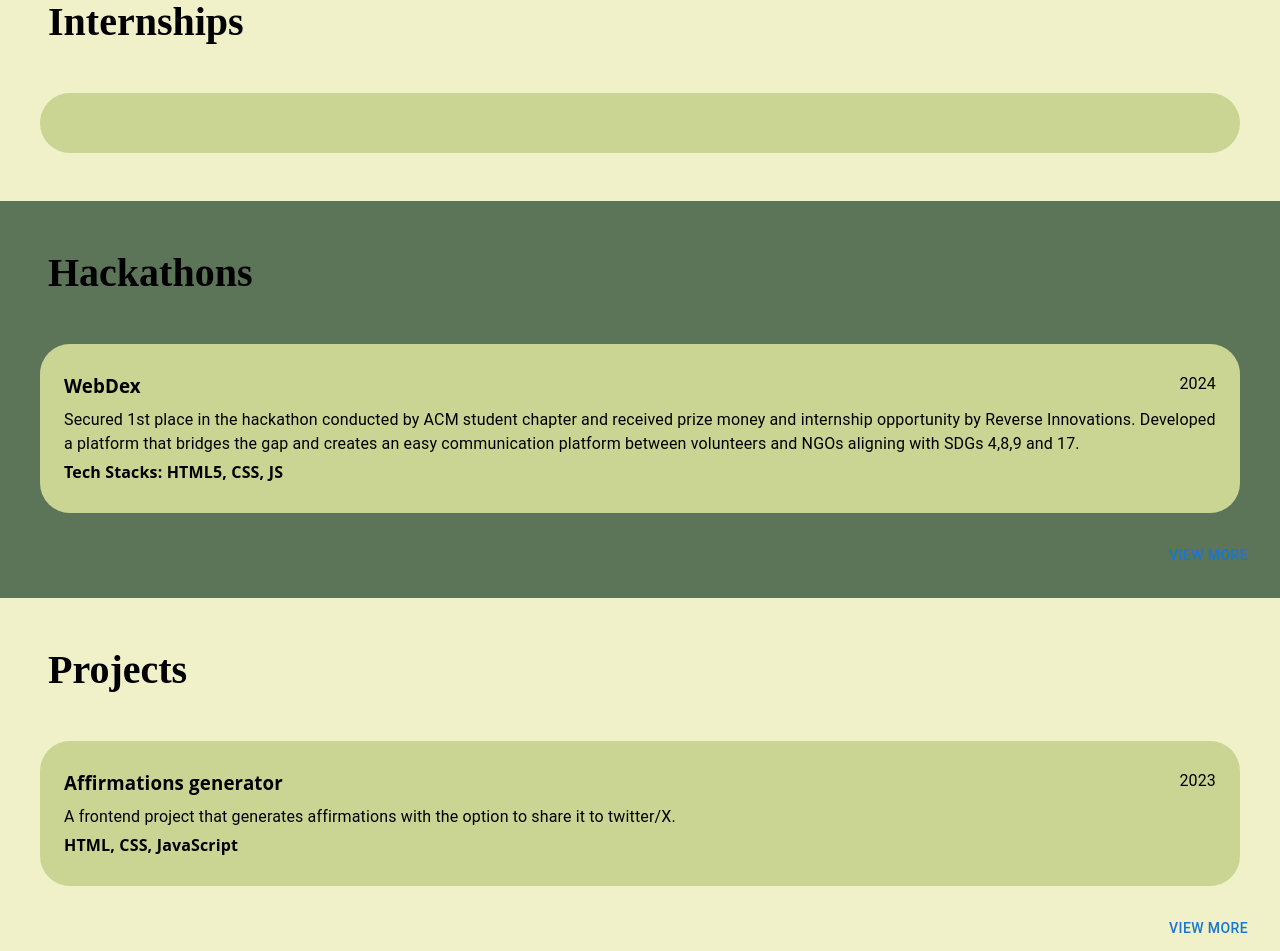
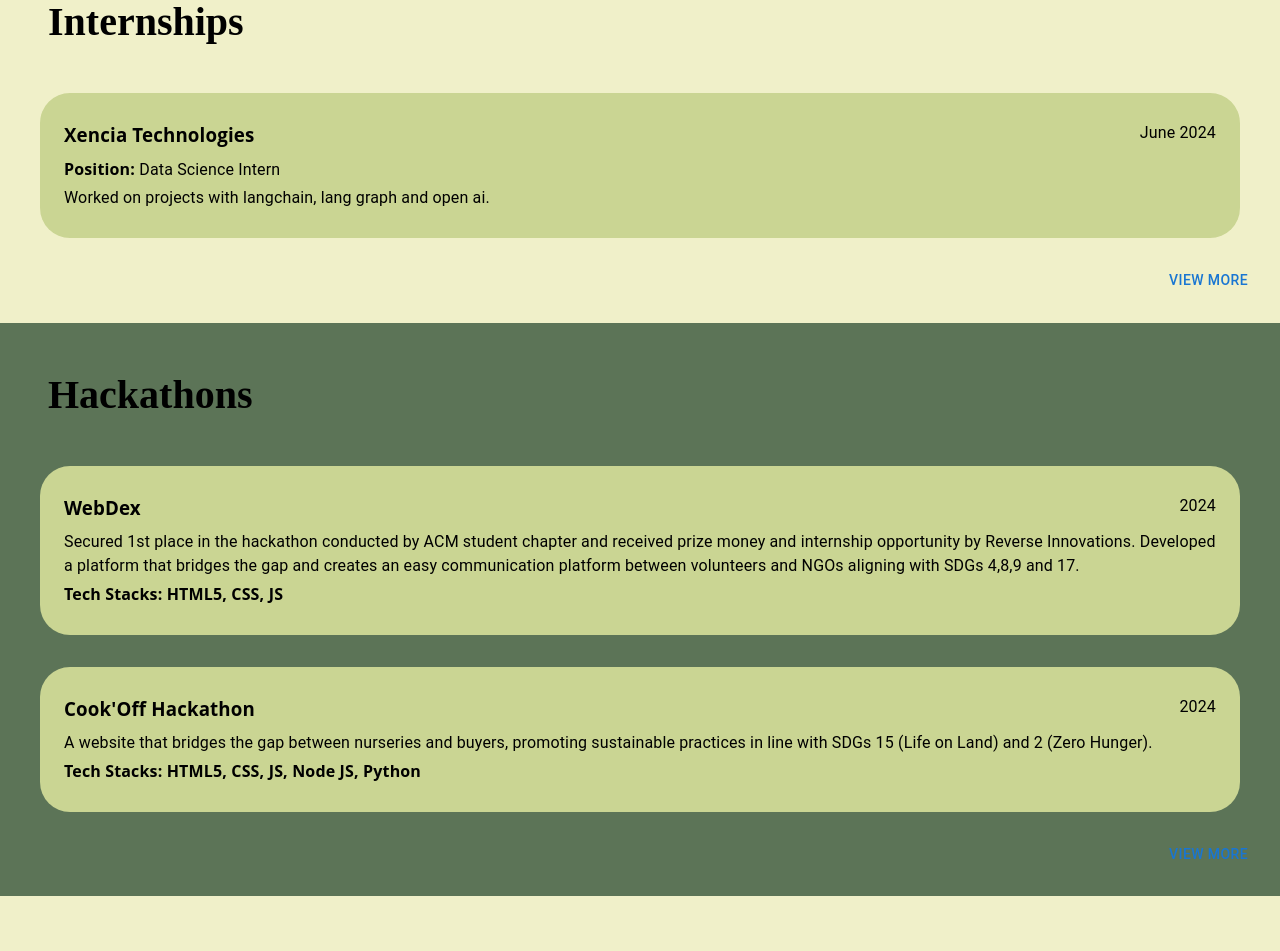
Before and after one commit to vilasini-v/vilasini-v-portfolio, a React (Create React App) app: page /work in a window 1280 px wide. Shown: the part 140-1091 px from the top of the page. Built offline with nearby package versions, Linux system fonts and the light colour scheme.

Commit message:
editing view more

```diff
--- a/public/index.html
+++ b/public/index.html
@@ -8,7 +8,7 @@
       name="description"
       content="Web site created using create-react-app"
     />
-    <link rel="apple-touch-icon" href="%PUBLIC_URL%/logo192.png" />
+
     <!--
       manifest.json provides metadata used when your web app is installed on a
       user's mobile device or desktop. See https://developers.google.com/web/fundamentals/web-app-manifest/
--- a/src/App.css
+++ b/src/App.css
@@ -33,12 +33,13 @@ body {
   font-weight: 400;
   transition: 0.2s;
   color:black;
+  text-align: center;
 
 }
 .primary-button a{
   color:black;
   text-align: center;
-  width:100%;
+  width:auto;
 }
 
 .intro-banner{
@@ -133,9 +134,9 @@ body {
 .content {
     height:250px;
     width:250px;
-    background: url(/src/vilasini.jpg) no-repeat;
+    background: url(/src/DSC_0852.JPG) no-repeat;
     background-size: 100%;
-    z-index: 1000;
+    z-index: 500;
     border-radius: 50%;
 }
 @keyframes animate {
--- a/src/components/home.js
+++ b/src/components/home.js
@@ -39,26 +39,20 @@ const Home=()=>{
             grade: '95.2%'
         }
     ];
-    const techList = [
+    const langList = [
              'HTML',
              'CSS',
              'JavaScript',
-             'React JS',
              'Python',
              'C/C++',
-             'tailwind CSS',
              'Java',
     ]
-    const skills = [
-    "Communication",
-    "Teamwork and Collaboration",
-    "Problem-solving",
-    "Time management",
-    "Adaptability",
-    "Leadership",
-    "Networking",
-    "Creativity"
-  ];
+    const frameWorks=[
+            'React JS',
+            'Flutter',
+            'TensorFlow',
+            'pyTorch',
+    ]
 
     return(
         <div className="home-container">
@@ -66,7 +60,7 @@ const Home=()=>{
             <section className="intro-banner">
                 <div className="left-intro">
                     <h2>Hello,<br></br>I'm Vilasini!</h2>
-                    <p>Highly motivated and detail-oriented Computer Science student with a passion for coding and problem solving. Currently proficient and practicing in Front-end Web development. Demonstrated ability to work collaboratively in team projects and a strong desire to learn and grow in the field of computer science.</p>
+                    <p>Highly motivated and detail-oriented Computer Science student with a passion for coding and problem solving. Currently proficient and practicing in Front-end Web development and machine learning. Demonstrated ability to work collaboratively in team projects and a strong desire to learn and grow in the field of computer science.</p>
                     <button className="primary-button" style={{fontSize: '1rem'}}><SearchRoundedIcon style={{verticalAlign: 'middle'}}/><span><a href='https://www.linkedin.com/in/vilasini-vijay/'>linkedin.com/in/vilasini-vijay/</a></span></button>
                 </div>
                 <div className="right-intro">
@@ -119,9 +113,9 @@ const Home=()=>{
                 </div>
                 <div className="skillCards">
             <div className="skillCard">
-                <h2>Technical Skills</h2>
+                <h2>Languages</h2>
             <List>
-                {techList.map((item) => (
+                {langList.map((item) => (
                   <ListItem key={item.name} disablePadding>
                         <ListItemText primary={<><ArrowForwardIcon style={{verticalAlign: 'middle'}}/>{item}</>}/>
                   </ListItem>
@@ -129,9 +123,9 @@ const Home=()=>{
               </List>
             </div>
             <div className="skillCard">
-                <h2>Soft Skills</h2>
+                <h2>Frameworks</h2>
             <List>
-                {skills.map((item) => (
+                {frameWorks.map((item) => (
                   <ListItem key={item.name} disablePadding>
                         <ListItemText primary={<><ArrowForwardIcon style={{verticalAlign: 'middle'}}/>{item}</>}/>
                   </ListItem>
--- a/src/components/work.js
+++ b/src/components/work.js
@@ -9,10 +9,16 @@ import ListItem from '@mui/material/ListItem';
 const Work = () => {
     const internships=[
         {
-        company:"",
-        year:"",
-        position:"",
-        desc:""
+        company:"Xencia Technologies",
+        year:"June 2024",
+        position:"Data Science Intern",
+        desc:"Worked on projects with langchain, lang graph and open ai."
+        },
+        {
+          company:"Reverse Innovations",
+          year: "June 2024",
+          position:"Software Research Intern",
+          desc:"Worked with flutter to produce a CRM application on the frontend side."
         }
     ];
     const hackathons=[
@@ -63,13 +69,29 @@ const Work = () => {
         techStacks:"Javascript, HTML, CSS, React JS"
     }
     ];
-    const [visibleCount, setVisibleCount] = useState(1);
-    const handleViewMore = () => {
-        setVisibleCount((prevCount) => prevCount + 2);
+    const [visibleCountIn, setVisibleCountIn] = useState(1);
+    const [visibleCountHack, setVisibleCountHack] = useState(2);
+    const [visibleCountProj, setVisibleCountProj]=useState(2);
+    const handleViewMoreIn = () => {
+        setVisibleCountIn((prevCount) => prevCount + 2);
       };
-      const handleViewLess = () => {
-        setVisibleCount((prevCount) => (prevCount - 2 > 0 ? prevCount - 2 : 2));
+      const handleViewLessIn = () => {
+        setVisibleCountIn((prevCount) => (prevCount - 2 > 0 ? prevCount - 2 : 2));
       };
+      const handleViewMoreHack = () => {
+        setVisibleCountHack((prevCount) => prevCount + 2);
+      };
+      const handleViewLessHack = () => {
+        setVisibleCountHack((prevCount) => (prevCount - 2 > 0 ? prevCount - 2 : 2));
+      };
+      const handleViewMoreProj = () => {
+        setVisibleCountProj((prevCount) => prevCount + 2);
+      };
+      const handleViewLessProj = () => {
+        setVisibleCountProj((prevCount) => (prevCount - 2 > 0 ? prevCount - 2 : 2));
+      };
+
+
 
   return (
     <div className='work-container'>
@@ -78,27 +100,27 @@ const Work = () => {
         <p>Internships</p>
                 <div className="edu-group">
                 <List>
-                {internships.slice(0, visibleCount).map((item) => (
+                {internships.slice(0, visibleCountIn).map((item) => (
                   <ListItem key={item.name} disablePadding>
                     <div className="edu-card">
                         <div className="line-1">
-                      <ListItemText className="eduName" primary={<><b><h3>{item.name}</h3></b></>} />
+                      <ListItemText className="eduName" primary={<><b><h3>{item.company}</h3></b></>} />
                       <ListItemText className="eduYear" primary={item.year}/>
                       </div>
-                        <ListItemText className="eduSpecs" primary={<> {item.position}</> }/>
-                      <ListItemText className="eduGrade" primary={<>{item.description}</> }/>
+                        <ListItemText className="" primary={<> <b>Position: </b>{item.position}</> }/>
+                      <ListItemText className="" primary={<>{item.desc}</> }/>
                       </div>
                   </ListItem>
                 ))}
               </List>
               <div className="buttons">
-        {visibleCount < internships.length && (
-          <Button onClick={handleViewMore}>
+        {visibleCountIn < internships.length && (
+          <Button onClick={handleViewMoreIn}>
             View More
           </Button>
         )}
-        {visibleCount > 4 && (
-          <Button onClick={handleViewLess} >
+        {visibleCountIn > 1 && (
+          <Button onClick={handleViewLessIn} >
             View Less
           </Button>
         )}
@@ -109,7 +131,7 @@ const Work = () => {
         <p>Hackathons</p>
                 <div className="edu-group">
                 <List>
-                {hackathons.slice(0, visibleCount).map((item) => (
+                {hackathons.slice(0, visibleCountHack).map((item) => (
                   <ListItem key={item.name} disablePadding>
                     <div className="edu-card">
                         <div className="line-1">
@@ -123,13 +145,13 @@ const Work = () => {
                 ))}
               </List>
               <div className="buttons">
-        {visibleCount < hackathons.length && (
-          <Button onClick={handleViewMore}>
+        {visibleCountHack < hackathons.length && (
+          <Button onClick={handleViewMoreHack}>
             View More
           </Button>
         )}
-        {visibleCount > 4 && (
-          <Button onClick={handleViewLess} >
+        {visibleCountHack > 2 && (
+          <Button onClick={handleViewLessHack} >
             View Less
           </Button>
         )}
@@ -140,7 +162,7 @@ const Work = () => {
         <p>Projects</p>
                 <div className="edu-group">
                 <List>
-                {projects.slice(0, visibleCount).map((item) => (
+                {projects.slice(0, visibleCountProj).map((item) => (
                   <ListItem key={item.name} disablePadding>
                     <div className="edu-card">
                         <div className="line-1">
@@ -154,13 +176,13 @@ const Work = () => {
                 ))}
               </List>
               <div className="buttons">
-        {visibleCount < projects.length && (
-          <Button onClick={handleViewMore}>
+        {visibleCountProj < projects.length && (
+          <Button onClick={handleViewMoreProj}>
             View More
           </Button>
         )}
-        {visibleCount > 4 && (
-          <Button onClick={handleViewLess} >
+        {visibleCountProj > 2 && (
+          <Button onClick={handleViewLessProj} >
             View Less
           </Button>
         )}
```
Also changed, not shown: src/DSC_0852.JPG (added), src/vilasini.jpg (deleted).
